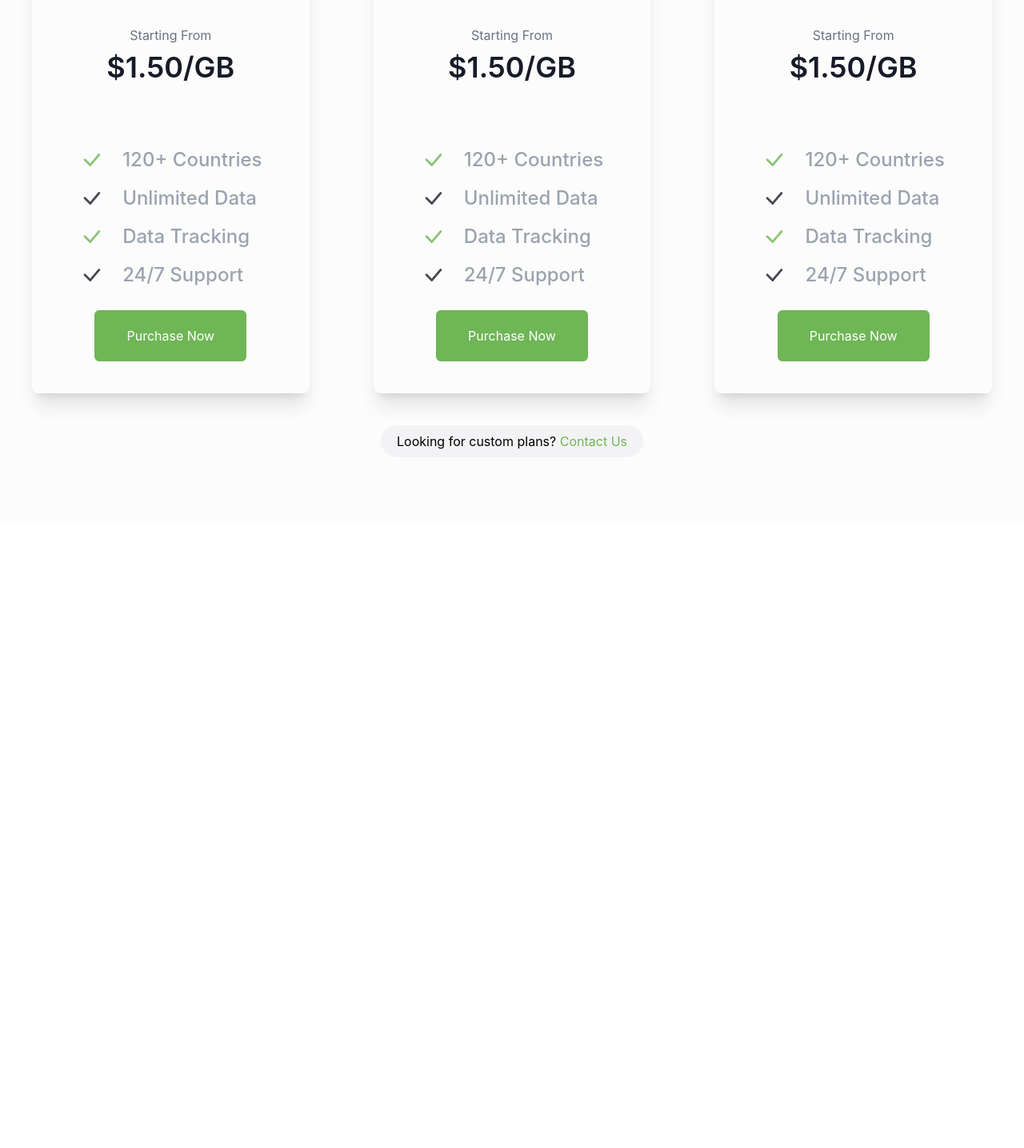
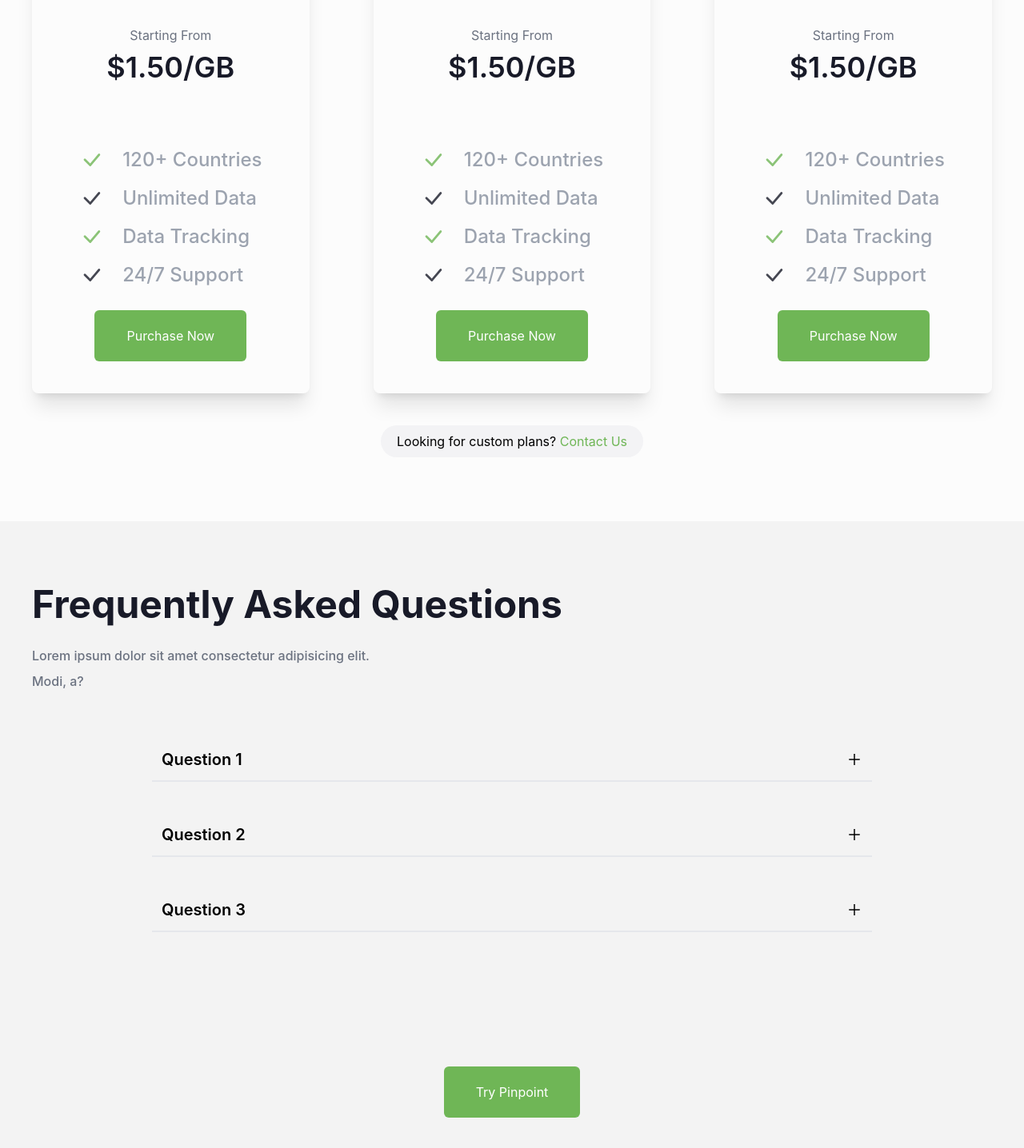
Before and after one commit to Mohammad-Hidayat-Ullah-Reza/proxy-service-test, a React (Vite) app: page / in a window 1280 px wide. Shown: the part 1008-2444 px from the top of the page at 80% size. Before the commit the page ends 1660 px from the top, so only its background shows below. Built offline with nearby package versions, Linux system fonts and the light colour scheme.

Commit message:
accordion section added

```diff
--- /dev/null
+++ b/src/components/Accordion.jsx
@@ -0,0 +1,33 @@
+import React, { useState } from "react";
+import { AiOutlineMinus, AiOutlinePlus } from "react-icons/ai";
+
+function Accordion({ title, desc }) {
+  const [open, setOpen] = useState(false);
+  console.log(open);
+
+  return (
+    <div>
+      <div
+        className="flex items-center justify-between text-xl font-semibold cursor-pointer p-3 border-b-2"
+        onClick={() => setOpen((op) => !op)}
+      >
+        <p className="capitalize">{title}</p>
+
+        {open ? <AiOutlineMinus /> : <AiOutlinePlus />}
+      </div>
+      <div
+        className={`mt-4 p-3 text-gray-500 accordion-desc ${open && "open"} `}
+      >
+        <p>
+          Lorem ipsum dolor, sit amet consectetur adipisicing elit. Laborum
+          molestias repudiandae animi asperiores veniam? Velit, cumque ducimus
+          voluptates eum doloremque, laudantium consequuntur aut beatae libero
+          nihil dolor odit quisquam asperiores molestiae neque voluptatem quod.
+          Expedita dignissimos totam dolorum neque iure.
+        </p>
+      </div>
+    </div>
+  );
+}
+
+export default Accordion;
--- a/src/components/PricingCards.jsx
+++ b/src/components/PricingCards.jsx
@@ -6,6 +6,7 @@ import Button from "./Button";
 function PricingCards({ icon, title, popular }) {
   return (
     <div className="relative p-10 max-w-lg rounded-lg shadow-xl">
+      {/* popular */}
       {popular && (
         <div className="absolute -top-8 -right-10 bg-primary text-white leading-0 rounded-full w-fit flex flex-col items-center justify-center py-5 px-4">
           <span>Most</span> <span>Popular</span>
@@ -26,6 +27,7 @@ function PricingCards({ icon, title, popular }) {
           {title}
         </h3>
       </div>
+      {/* services list */}
       <div className="flex flex-col items-center justify-center gap-2">
         <p className="text-gray-500 capitalize text-center">starting from</p>
         <span className="text-secondary text-4xl font-semibold text-center">
@@ -50,6 +52,7 @@ function PricingCards({ icon, title, popular }) {
           <span className="text-gray-400 font-medium">24/7 Support</span>
         </div>
       </div>
+      {/* button */}
       <div className="mt-7 mx-auto w-fit">
         <Button text={"purchase now"} color={"primary"} py={"5"} />
       </div>
--- a/src/index.css
+++ b/src/index.css
@@ -18,3 +18,18 @@ body {
   margin: 0;
   padding: 0;
 }
+
+/* accordion in faq section */
+.accordion-desc {
+  display: grid;
+  grid-template-rows: 0fr;
+  transition: grid-template-rows 500ms;
+}
+
+.accordion-desc > p {
+  overflow: hidden;
+}
+
+.open {
+  grid-template-rows: 1fr;
+}
--- a/src/pages/Main/Home.jsx
+++ b/src/pages/Main/Home.jsx
@@ -2,14 +2,15 @@ import React from "react";
 import ProductCard from "../../components/ProductCard";
 import Button from "../../components/Button";
 import PricingCards from "../../components/PricingCards";
+import Accordion from "../../components/Accordion";
 
 function Home() {
   return (
     <main>
-      {/* Product Section */}
+      {/* --------- Product Section --------- */}
       <section className="bg-[#F3F3F3]">
         <div className="container px-10 py-20">
-          <h2 className="font-bold text-5xl text-center mb-14 capitalize">
+          <h2 className="font-bold text-5xl text-center text-secondary mb-14 capitalize">
             our products
           </h2>
           <div className="grid grid-cols-1 md:grid-cols-2 lg:grid-cols-3 gap-10">
@@ -30,10 +31,10 @@ function Home() {
         </div>
       </section>
 
-      {/* pricing Section */}
+      {/* --------- pricing Section --------- */}
       <section className="bg-[#FCFCFC]">
         <div className="container px-10 py-20">
-          <h2 className="font-bold text-5xl text-center mb-6 capitalize drop-shadow-[0_6px_3px_rgba(0,0,0,0.30)]">
+          <h2 className="font-bold text-5xl text-center text-secondary mb-6 capitalize drop-shadow-[0_6px_3px_rgba(0,0,0,0.30)]">
             simple and <span className="text-primary">transparent</span> pricing
           </h2>
           <p className="mb-14 mx-auto text-gray-500 font-medium text-center leading-8 max-w-md">
@@ -44,10 +45,10 @@ function Home() {
             <PricingCards icon={"bolt"} title={"static residential"} />
             <PricingCards
               icon={"database"}
-              title={"static residential"}
+              title={"datacenter proxy"}
               popular={true}
             />
-            <PricingCards title={"static residential"} />
+            <PricingCards title={"rotating residential"} />
           </div>
           <div className="mt-10 mx-auto py-2 px-5 rounded-full bg-[#F3F3F5] w-fit">
             <p>
@@ -59,6 +60,29 @@ function Home() {
           </div>
         </div>
       </section>
+
+      {/* --------- faq Section --------- */}
+      <section className="bg-[#F3F3F3]">
+        <div className="container px-10 py-20">
+          <h2 className="font-bold text-5xl text-secondary mb-6 capitalize">
+            frequently asked questions
+          </h2>
+          <p className="mb-14 text-gray-500 font-medium leading-8 max-w-md">
+            Lorem ipsum dolor sit amet consectetur adipisicing elit. Modi, a?
+          </p>
+
+          {/* Accordion */}
+          <div className="mx-auto w-3/4">
+            <Accordion title={"question 1"} />
+            <Accordion title={"question 2"} />
+            <Accordion title={"question 3"} />
+          </div>
+
+          <div className="mt-32 flex items-center justify-center ">
+            <Button text={"try pinpoint"} color={"primary"} py={"5"} />
+          </div>
+        </div>
+      </section>
     </main>
   );
 }
```
